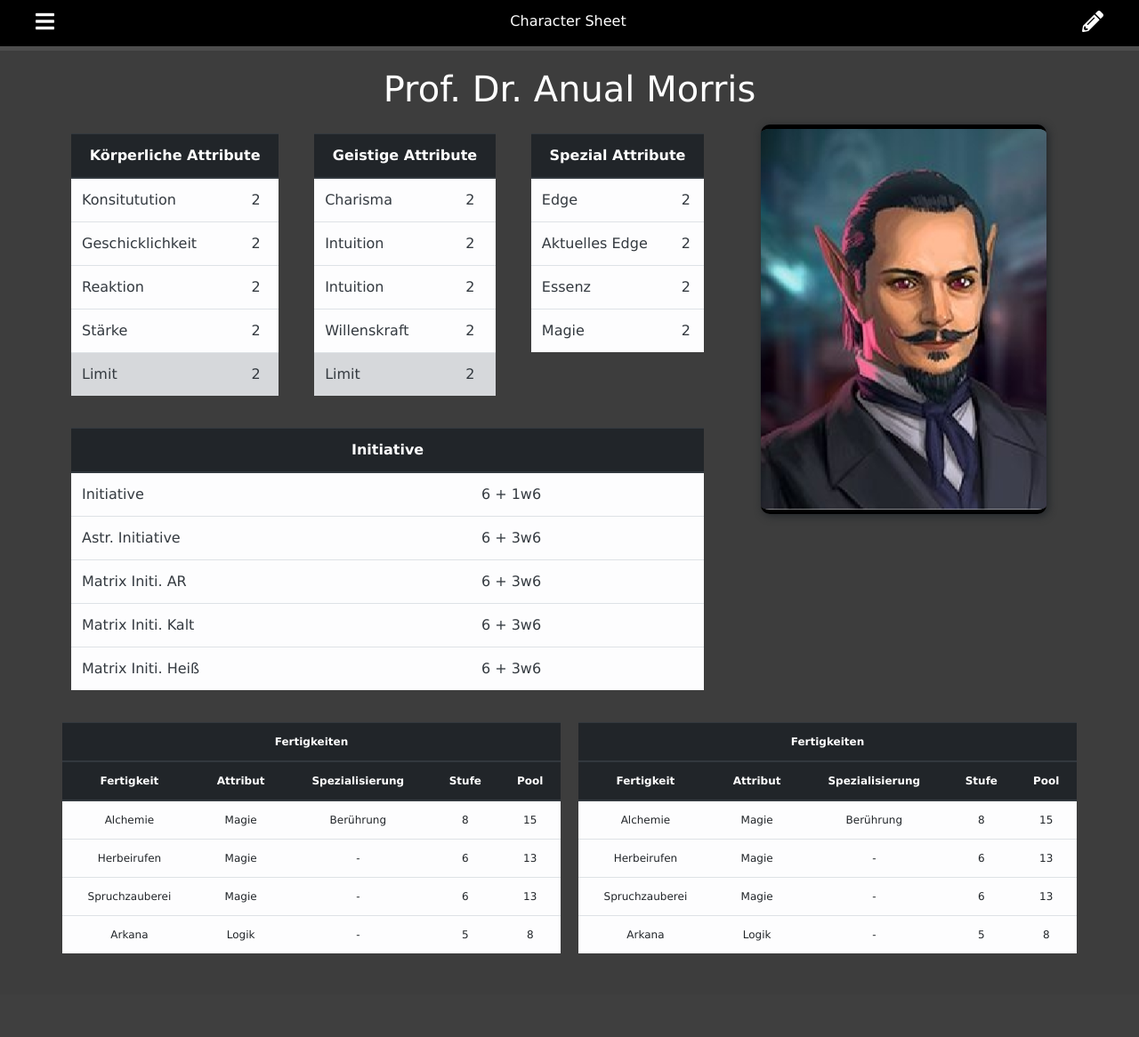
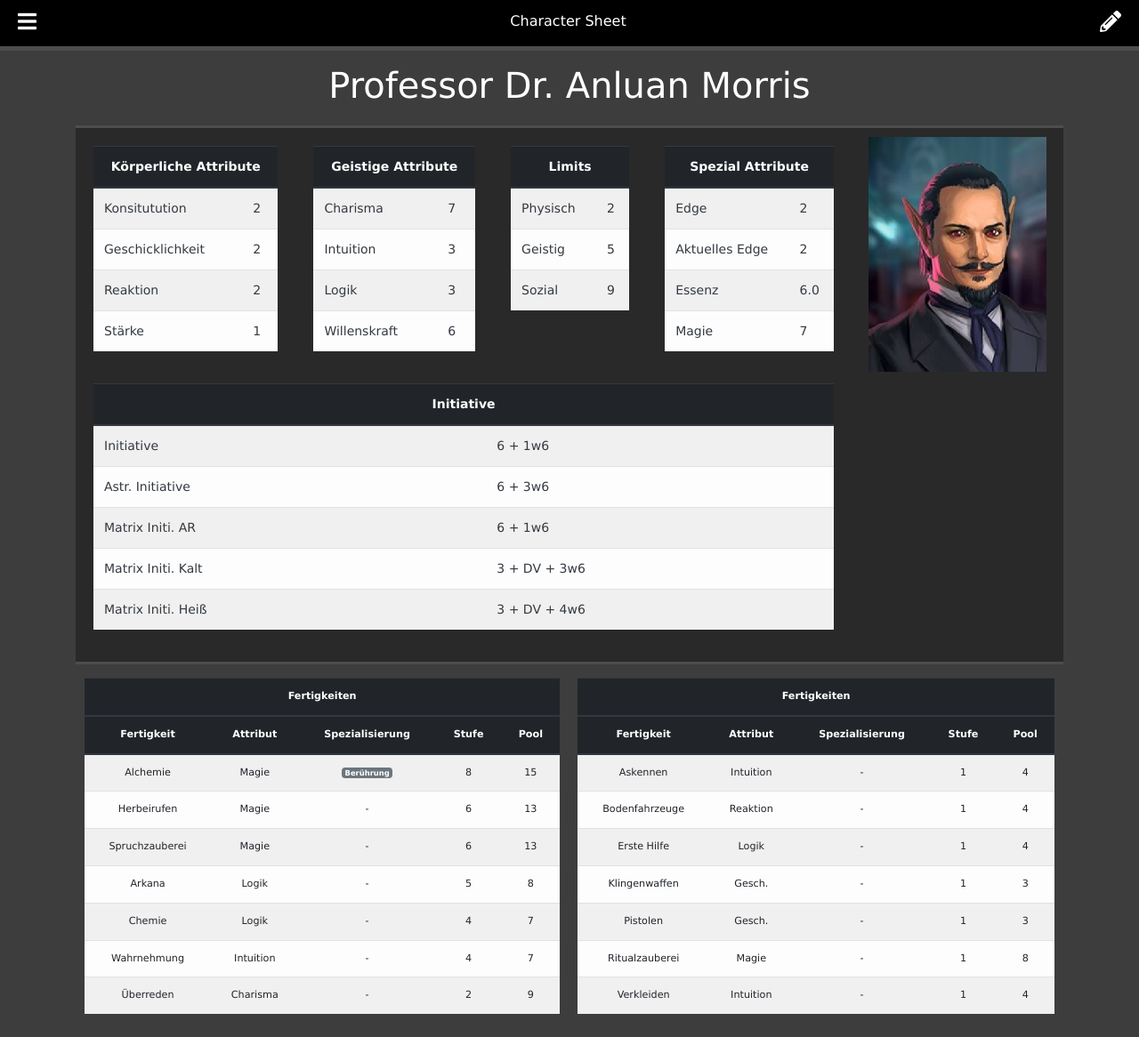
Before and after one commit to gokoururi/shadowassist, a Flask app: page /character in a window 1280 px wide. Shown: the whole page at 89% size. Before the commit the page ends 1072 px from the top, so only its background shows below. Run offline with Flask 2, Linux system fonts and the light colour scheme; data comes from the database, SQL or seed files in the repository; some libraries are stand-ins or nearby versions.

Commit message:
Development

```diff
--- a/shadowassist/routes.py
+++ b/shadowassist/routes.py
@@ -1,9 +1,11 @@
 from flask import render_template, url_for, flash, redirect, request, jsonify
+import math
 from shadowassist import app, db
 from shadowassist.models import *
 
 @app.route("/character")
-def character():
+@app.route("/character/<int:char_id>")
+def character(char_id=1):
     link = [
         {
             'url': '#',
@@ -14,8 +16,57 @@ def character():
             'icon': 'pencil-alt',
         },
     ]
+    char = Character.query.filter(Character.id == char_id).first()
     return render_template('character.html', **locals(), title="Character Sheet")
 
+@app.route("/character/damage")
+@app.route("/character/<int:char_id>/damage")
+def characterDamage(char_id=1):
+    link = [
+        {
+            'url': '#',
+            'icon': 'bars',
+        },
+        {
+            'url': '#',
+            'icon': '',
+        },
+    ]
+    char = Character.query.filter(Character.id == char_id).first()
+    charPhys = math.ceil((char.body/2)+8)
+    charStun = math.ceil((char.willpower/2)+8)
+    return render_template('characterDamage.html', **locals(), title="Schadens Monitor")
+
+@app.route("/character/<int:char_id>/damage/<type>/<action>")
+def characterDamageChange(char_id, type, action):
+    char = Character.query.filter(Character.id == char_id)
+    charPhys = math.ceil((char.first().body/2)+8)
+    charStun = math.ceil((char.first().willpower/2)+8)
+    if type == "physical":
+        currentDmg = char.first().physDamage
+        if action == "increase":
+            newDamage = currentDmg + 1;
+            if newDamage > charPhys + char.first().body + 1:
+                newDamage = charPhys + char.first().body + 1
+        if action == "decrease":
+            newDamage = currentDmg - 1;
+            if newDamage < 0:
+                newDamage = 0;
+        char.update({'physDamage': newDamage})
+    if type == "stun":
+        currentDmg = char.first().stunDamage
+        if action == "increase":
+            newDamage = currentDmg + 1;
+            if newDamage > charStun:
+                newDamage = charStun
+        if action == "decrease":
+            newDamage = currentDmg - 1;
+            if newDamage < 0:
+                newDamage = 0;
+        char.update({'stunDamage': newDamage})
+
+    db.session.commit()
+    return jsonify({"result": "ok"})
 
 @app.route("/")
 @app.route("/preps")
--- a/shadowassist/static/main.css
+++ b/shadowassist/static/main.css
@@ -14,6 +14,10 @@ html, body {
   background: #f4d370;
 }
 
+.container {
+  overflow: hidden;
+}
+
 .content {
   margin-top: 7vh;
   padding: 20px 60px 20px 60px;
@@ -141,9 +185,9 @@ html, body {
   left: 0;
   right: 0;
   z-index: 5;
+  color: #FFF;
   font-size: 2vh;
-  color: #FFF;
-  padding: 1.5vh 40px;
+  padding: 1.5vh 20px;
   background: #000;
   border-bottom: 5px solid #4d4d4d;
 }
@@ -189,12 +233,16 @@ a.saButton:active {
 .saStats {
   flex-grow: 4;
   flex-shrink: 2;
-  flex-basis: 50vh;
+  flex-basis: 100vh;
   display: flex;
   justify-content: space-between;
   flex-flow: row wrap;
   color: #FFF;
-  font-size: 2vh;
+  border-top: 3px solid #4d4d4d;
+  border-bottom: 3px solid #4d4d4d;
+  padding: 10px 0;
+  background: #292929;
+  margin: 5px 0;
 }
 
 .saStats > div {
@@ -249,16 +297,18 @@ a.saButton:active {
 .saStatsImage {
   text-align: center;
   flex-grow: 1;
+  border-top: 3px solid #4d4d4d;
+  border-bottom: 3px solid #4d4d4d;
+  padding: 10px 10px;
+  background: #292929;
+  margin: 5px 0;
 }
 
 .saStatsImage img {
   flex-grow: 1;
-  flex-shrink: 1;
-  flex-basis: 100px;
-  border-top: 5px solid #000;
-  border-bottom: 5px solid #000;
-  border-radius: 10px;
-  box-shadow: 2px 2px 10px;
+  flex-basis:100px;
+  min-width: 100px;
+  max-width: 200px;
   }
 
 #saLast {
--- a/shadowassist/static/main.js
+++ b/shadowassist/static/main.js
@@ -11,6 +11,34 @@ function onLoad() {
     $('a[name=prepDelete]').on('click touch', prepDelete);
     $('a.fa-bars').on('click touch', openMenue);
     $('.saMenueOverlay').on('click touch', closeMenue);
+    $('#stunUp').on('click touch', increaseStun);
+    $('#stunDown').on('click touch', decreaseStun);
+    $('#physUp').on('click touch', increasePhys);
+    $('#physDown').on('click touch', decreasePhys);
+}
+
+function increasePhys() {
+  changeDamage("physical", "increase");
+}
+
+function decreasePhys() {
+  changeDamage("physical", "decrease");
+}
+
+function increaseStun() {
+  changeDamage("stun", "increase");
+}
+
+function decreaseStun() {
+  changeDamage("stun", "decrease");
+}
+
+function changeDamage(type, action) {
+  $.getJSON(
+    $SCRIPT_ROOT + '/character/1/damage/' + type + '/' + action, function(jqXHR) {
+      location.reload()
+    }
+  )
 }
 
 function openMenue() {
--- a/shadowassist/templates/character.html
+++ b/shadowassist/templates/character.html
@@ -3,14 +3,14 @@
 
 <div>
 
-  <div style="text-align: center;"><h1 class="text-white mb-3">Prof. Dr. Anual Morris</h1></div>
+  <div style="text-align: center;"><h1 class="text-white mb-3">{{ char.name }}</h1></div>
 
   <div class="saFlex">
 
     <div class="saStats">
 
-     <div style="font-size: 2vh;">
-       <table class="table table-hover table-light text-dark">
+     <div>
+       <table class="table table-hover table-striped table-light text-dark">
          <thead class="thead-dark">
            <tr>
              <th colspan="2">Körperliche Attribute</th>
@@ -19,29 +19,25 @@
          <tbody style="text-align: left">
            <tr>
              <td>Konsitutution</td>
-             <td>2</td>
+             <td>{{ char.body }}</td>
            </tr>
            <tr>
              <td>Geschicklichkeit</td>
-             <td>2</td>
+             <td>{{ char.agility }}</td>
            </tr>
            <tr>
              <td>Reaktion</td>
-             <td>2</td>
+             <td>{{ char.reaction }}</td>
            </tr>
            <tr>
              <td>Stärke</td>
-             <td>2</td>
-           </tr>
-           <tr class="table-secondary">
-             <td>Limit</td>
-             <td>2</td>
+             <td>{{ char.strength }}</td>
            </tr>
          </tbody>
        </table>
       </div>
-     <div style="font-size: 2vh;">
-       <table class="table table-hover table-light text-dark">
+     <div>
+       <table class="table table-hover table-striped table-light text-dark">
          <thead class="thead-dark">
            <tr>
              <th colspan="2">Geistige Attribute</th>
@@ -50,29 +46,48 @@
          <tbody style="text-align: left">
            <tr>
              <td>Charisma</td>
-             <td>2</td>
+             <td>{{ char.charisma }}</td>
            </tr>
            <tr>
              <td>Intuition</td>
-             <td>2</td>
+             <td>{{ char.intuition }}</td>
            </tr>
            <tr>
-             <td>Intuition</td>
-             <td>2</td>
+             <td>Logik</td>
+             <td>{{ char.logic }}</td>
            </tr>
            <tr>
              <td>Willenskraft</td>
-             <td>2</td>
-           </tr>
-           <tr class="table-secondary">
-             <td>Limit</td>
-             <td>2</td>
+             <td>{{ char.willpower }}</td>
            </tr>
          </tbody>
        </table>
       </div>
-     <div style="font-size: 2vh;">
-       <table class="table table-hover table-light text-dark">
+      <div>
+       <table class="table table-hover table-striped table-light text-dark">
+         <thead class="thead-dark">
+           <tr>
+             <th colspan="2">Limits</th>
+           </tr>
+         </thead>
+         <tbody style="text-align: left">
+           <tr>
+             <td>Physisch</td>
+             <td>{{ (((char.strength * 2) + char.body + char.reaction) / 3)|round(0, 'ceil')|int }}</td>
+           </tr>
+           <tr>
+             <td>Geistig</td>
+             <td>{{ (((char.logic * 2) + char.intuition + char.willpower) / 3)|round(0, 'ceil')|int }}</td>
+           </tr>
+           <tr>
+             <td>Sozial</td>
+             <td>{{ (((char.charisma * 2) + char.willpower + char.essence) / 3)|round(0,'ceil')|int }}</td>
+           </tr>
+         </tbody>
+       </table>
+      </div>
+     <div>
+       <table class="table table-hover table-striped table-light text-dark">
          <thead class="thead-dark">
            <tr>
              <th colspan="2">Spezial Attribute</th>
@@ -81,25 +96,25 @@
          <tbody style="text-align: left">
            <tr>
              <td>Edge</td>
-             <td>2</td>
+             <td>{{ char.edge }}</td>
            </tr>
            <tr>
              <td>Aktuelles Edge</td>
-             <td>2</td>
+             <td>{{ char.currentEdge }}</td>
            </tr>
            <tr>
              <td>Essenz</td>
-             <td>2</td>
+             <td>{{ char.essence }}</td>
            </tr>
            <tr>
              <td>Magie</td>
-             <td>2</td>
+             <td>{{ char.magic }}</td>
            </tr>
          </tbody>
        </table>
       </div>
-     <div style="font-size: 2vh;">
-       <table class="table table-hover table-light text-dark">
+     <div>
+       <table class="table table-hover table-striped table-light text-dark">
          <thead class="thead-dark">
            <tr>
              <th colspan="2">Initiative</th>
@@ -116,15 +131,15 @@
            </tr>
            <tr>
              <td>Matrix Initi. AR</td>
-             <td>6 + 3w6</td>
+             <td>6 + 1w6</td>
            </tr>
            <tr>
              <td>Matrix Initi. Kalt</td>
-             <td>6 + 3w6</td>
+             <td>3 + DV + 3w6</td>
            </tr>
            <tr>
              <td>Matrix Initi. Heiß</td>
-             <td>6 + 3w6</td>
+             <td>3 + DV + 4w6</td>
            </tr>
          </tbody>
        </table>
@@ -134,9 +149,9 @@
 
   </div>
 
-  <div style="display: flex; flex-flow: wrap; font-size: 1.5vh;">
+  <div style="display: flex; flex-flow: wrap; font-size: 0.8em">
     <div style="margin: 10px; flex-grow: 1;">
-      <table class="table table-hover table-light">
+      <table class="table table-striped table-hover table-light">
         <thead class="thead-dark">
           <tr>
             <th colspan="5">Fertigkeiten</th>
@@ -152,7 +167,7 @@
         <tr>
           <td>Alchemie</td>
           <td>Magie</td>
-          <td>Berührung</td>
+          <td><a class="badge badge-secondary text-white">Berührung</a></td>
           <td>8</td>
           <td>15</td>
         </tr>
@@ -177,10 +192,31 @@
           <td>5</td>
           <td>8</td>
         </tr>
+        <tr>
+          <td>Chemie</td>
+          <td>Logik</td>
+          <td>-</td>
+          <td>4</td>
+          <td>7</td>
+        </tr>
+        <tr>
+          <td>Wahrnehmung</td>
+          <td>Intuition</td>
+          <td>-</td>
+          <td>4</td>
+          <td>7</td>
+        </tr>
+        <tr>
+          <td>Überreden</td>
+          <td>Charisma</td>
+          <td>-</td>
+          <td>2</td>
+          <td>9</td>
+        </tr>
       </table>
     </div>
     <div style="margin: 10px; flex-grow: 1;">
-      <table class="table table-hover table-light">
+      <table class="table table-hover table-striped table-light">
         <thead class="thead-dark">
           <tr>
             <th colspan="5">Fertigkeiten</th>
@@ -194,32 +230,53 @@
           </tr>
         </thead>
         <tr>
-          <td>Alchemie</td>
-          <td>Magie</td>
-          <td>Berührung</td>
-          <td>8</td>
-          <td>15</td>
+          <td>Askennen</td>
+          <td>Intuition</td>
+          <td>-</td>
+          <td>1</td>
+          <td>4</td>
         </tr>
         <tr>
-          <td>Herbeirufen</td>
+          <td>Bodenfahrzeuge</td>
+          <td>Reaktion</td>
+          <td>-</td>
+          <td>1</td>
+          <td>4</td>
+        </tr>
+        <tr>
+          <td>Erste Hilfe</td>
+          <td>Logik</td>
+          <td>-</td>
+          <td>1</td>
+          <td>4</td>
+        </tr>
+        <tr>
+          <td>Klingenwaffen</td>
+          <td>Gesch.</td>
+          <td>-</td>
+          <td>1</td>
+          <td>3</td>
+        </tr>
+        <tr>
+          <td>Pistolen</td>
+          <td>Gesch.</td>
+          <td>-</td>
+          <td>1</td>
+          <td>3</td>
+        </tr>
+        <tr>
+          <td>Ritualzauberei</td>
           <td>Magie</td>
           <td>-</td>
-          <td>6</td>
-          <td>13</td>
+          <td>1</td>
+          <td>8</td>
         </tr>
         <tr>
-          <td>Spruchzauberei</td>
-          <td>Magie</td>
+          <td>Verkleiden</td>
+          <td>Intuition</td>
           <td>-</td>
-          <td>6</td>
-          <td>13</td>
-        </tr>
-        <tr>
-          <td>Arkana</td>
-          <td>Logik</td>
-          <td>-</td>
-          <td>5</td>
-          <td>8</td>
+          <td>1</td>
+          <td>4</td>
         </tr>
       </table>
     </div>
--- a/shadowassist/templates/createPrep/00_selectSpell.html
+++ b/shadowassist/templates/createPrep/00_selectSpell.html
@@ -1,14 +1,14 @@
 {% extends "layout.html" %}
 {% block content %}
 
-<h1 class="font-weight-bold text-white" style="display: inline-block">Zauber auswählen</h1>
+<h5 class="font-weight-bold text-white" style="display: inline-block">Zauber auswählen</h5>
 
 {% for spellType in spellTypes %}
-<h2 class="mt-5 font-weight-bold text-white">{{ spellType }}</h2>
+<h6 class="mt-3 font-weight-bold text-white">{{ spellType }}</h6>
   {% for spell in spells %}
     {% if spell.type == spellType and spell.alchemical %}
     <a href="{{ url_for('createPrepSelectContainer', spell_id = spell.id, _external=true) }}"
-       class="btn btn-lg prep-btn btn-block btn-light">
+       class="btn prep-btn btn-block btn-light">
        {{ spell.name }} (KS{% if spell.drain != 0 %}{{ spell.drain }}{% endif %})
      </a>
     {% endif %}
--- a/shadowassist/templates/createPrep/01_selectContainer.html
+++ b/shadowassist/templates/createPrep/01_selectContainer.html
@@ -1,10 +1,10 @@
 {% extends "layout.html" %}
 {% block content %}
 
-<h1 class="font-weight-bold text-white mb-5"
-    style="display: inline-block">Herzstück auswählen</h1>
+<h5 class="font-weight-bold text-white mb-5"
+    style="display: inline-block">Herzstück auswählen</h5>
 
-<h2 class="font-weight-bold text-white">{{ spell.name }}</h2>
+<h6 class="font-weight-bold text-white">{{ spell.name }}</h6>
 {% for container in ['Trank', 'Ring', 'Schraube', 'Mutter']%}
 <a href="{{ url_for('createPrepSelectTrigger', spell_id=spell.id, container=container, _external=true) }}"
    class="btn btn-lg prep-btn btn-block btn-light">{{ container }}</a>
--- a/shadowassist/templates/createPrep/02_selectTrigger.html
+++ b/shadowassist/templates/createPrep/02_selectTrigger.html
@@ -1,10 +1,10 @@
 {% extends "layout.html" %}
 {% block content %}
 
-<h1 class="font-weight-bold text-white mb-5"
-    style="display: inline-block">Auslöser auswählen</h1>
+<h5 class="font-weight-bold text-white mb-5"
+    style="display: inline-block">Auslöser auswählen</h5>
 
-<h2 class="font-weight-bold text-white">{{ spell.name }}, {{ container }}</h2>
+<h6 class="font-weight-bold text-white">{{ spell.name }}, {{ container }}</h6>
 {% for trigger in ['Befehl', 'Berührung', 'Zeitauslöser']%}
 <a href="{{ url_for('createPrepSelectForce', spell_id=spell.id, container=container, trigger=trigger, _external=true) }}"
    class="btn btn-lg prep-btn btn-block btn-light">{{ trigger }}</a>
--- a/shadowassist/templates/createPrep/05_resistDrain.html
+++ b/shadowassist/templates/createPrep/05_resistDrain.html
@@ -1,10 +1,10 @@
 {% extends "layout.html" %}
 {% block content %}
-<h1 class="font-weight-bold text-white mb-5" style="display: block">Entzug widerstehen</h1>
+<h5 class="font-weight-bold text-white mb-5" style="display: block">Entzug widerstehen</h5>
 
-<h2 class="font-weight-bold text-white">{{ spell.name }}, {{ container }}, {{ trigger }}, {{ force }}, {{ potency }}</h2>
+<h6 class="font-weight-bold text-white">{{ spell.name }}, {{ container }}, {{ trigger }}, {{ force }}, {{ potency }}</h6>
 
-<h1 class="text-white">Entzug: {{ force + spell.drain }}</<h1></h1>>
+<h5 class="text-white">Entzug: {{ force + spell.drain }}</<h5></h5>>
 
 <a href="{{ url_for('createPrepCreate',
                      spell_id=spell_id,
--- a/shadowassist/templates/layout.html
+++ b/shadowassist/templates/layout.html
@@ -4,13 +4,14 @@
     <meta name="mobile-web-app-capable" content="yes">
     <meta name="theme-color" content="#000">
     <meta charset="utf-8">
+    <meta name="viewport" content="width=device-width, initial-scale=1">
     <link rel="icon" href="{{ url_for('static', filename='favicon.png', _external=true) }}" type="image/png"/>
     <link rel="stylesheet" href="https://stackpath.bootstrapcdn.com/bootstrap/4.1.3/css/bootstrap.min.css" integrity="sha384-MCw98/SFnGE8fJT3GXwEOngsV7Zt27NXFoaoApmYm81iuXoPkFOJwJ8ERdknLPMO" crossorigin="anonymous">
     <link rel="stylesheet" type="text/css" href="{{ url_for('static', filename='main.css', _external=true) }}">
     <link rel="stylesheet" href="https://use.fontawesome.com/releases/v5.5.0/css/all.css" integrity="sha384-B4dIYHKNBt8Bc12p+WXckhzcICo0wtJAoU8YZTY5qE0Id1GSseTk6S+L3BlXeVIU" crossorigin="anonymous">
     <title>Shadowassist{% if title %} - {{ title }}{% endif %}</title>
   </head>
-  <body>
+  <body style="font-size:14px">
     <script type=text/javascript>
       $SCRIPT_ROOT = {{ request.headers.get('X-Script-Name')|tojson|safe }};
     </script>
@@ -32,6 +33,7 @@
     <div class="saMenue">
       <ul>
         <li><i class="fas fa-id-card"></i> <a href="{{ url_for('character', _external='true') }}">Character Daten</a></li>
+        <li><i class="fas fa-medkit"></i> <a href="{{ url_for('characterDamage', _external='true') }}">Schadens Monitor</a></li>
         <li><i class="fas fa-flask"></i> <a href="{{ url_for('preps', _external='true') }}">Präparate</a></li>
         <li><i href="#" class="fas fa-fire"></i> <a>Zauber</a></li>
         <li><i href="#" class="fas fa-ghost"></i> <a>Geister</a></li>
@@ -40,7 +42,7 @@
     <div class="saMenueOverlay">
     </div>
 
-    <div class="content">
+    <div class="container" style="margin-top: 9vh">
     {% block content %}{% endblock %}
     </div>
   </body>
```
Also changed, not shown: other parts of shadowassist/static/main.css (+95 -11 lines), shadowassist/__init__.py (+18 -0 lines), shadowassist/models.py (+20 -0 lines), shadowassist/templates/characterDamage.html (added, +58 -0 lines), shadowassist/templates/createPrep/03_selectForce.html (+11 -11 lines), shadowassist/templates/createPrep/04_selectPotency.html (+13 -13 lines), shadowassist/templates/preps.html (+10 -10 lines), shadowassist/static/morris.PNG.
